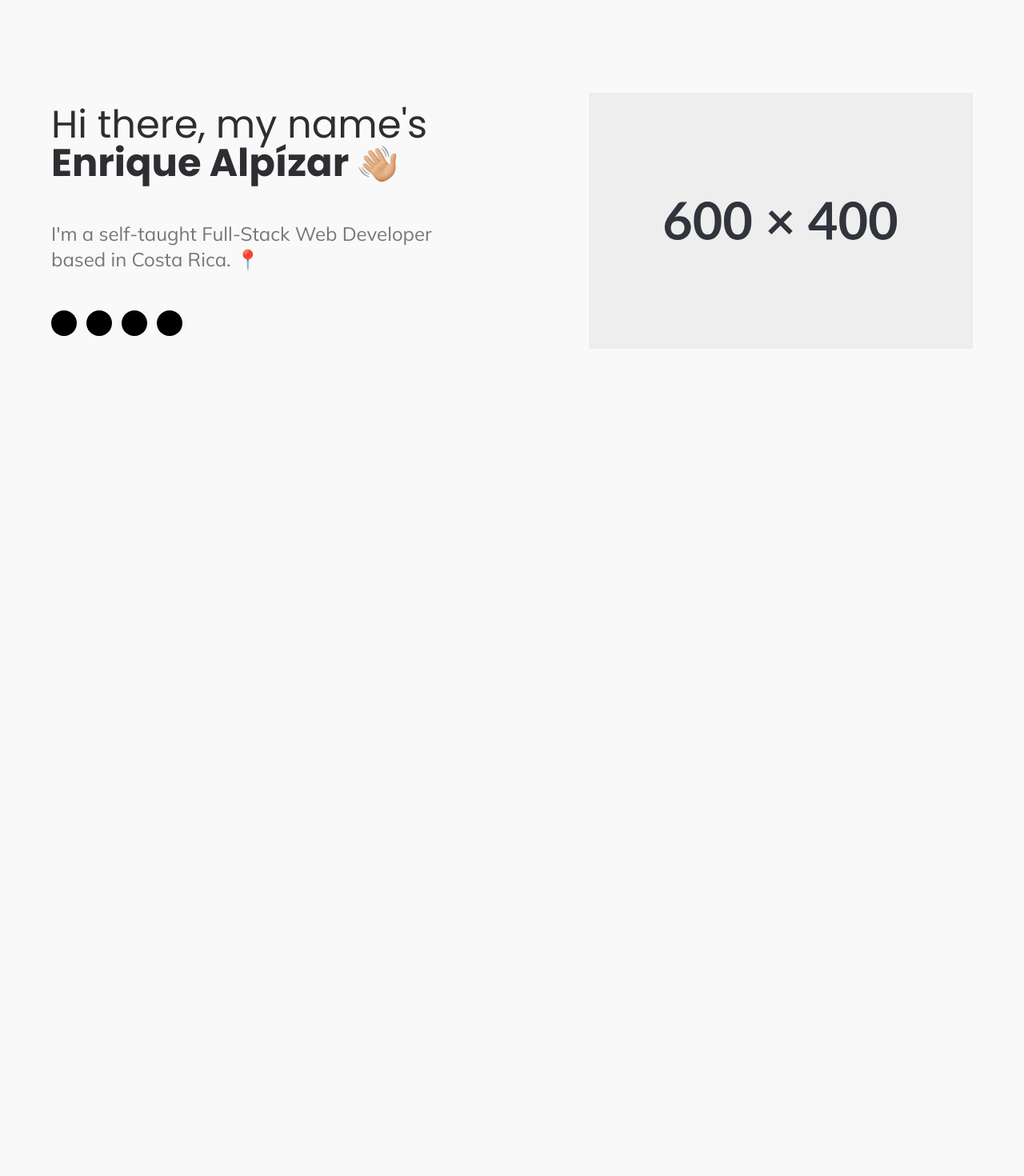
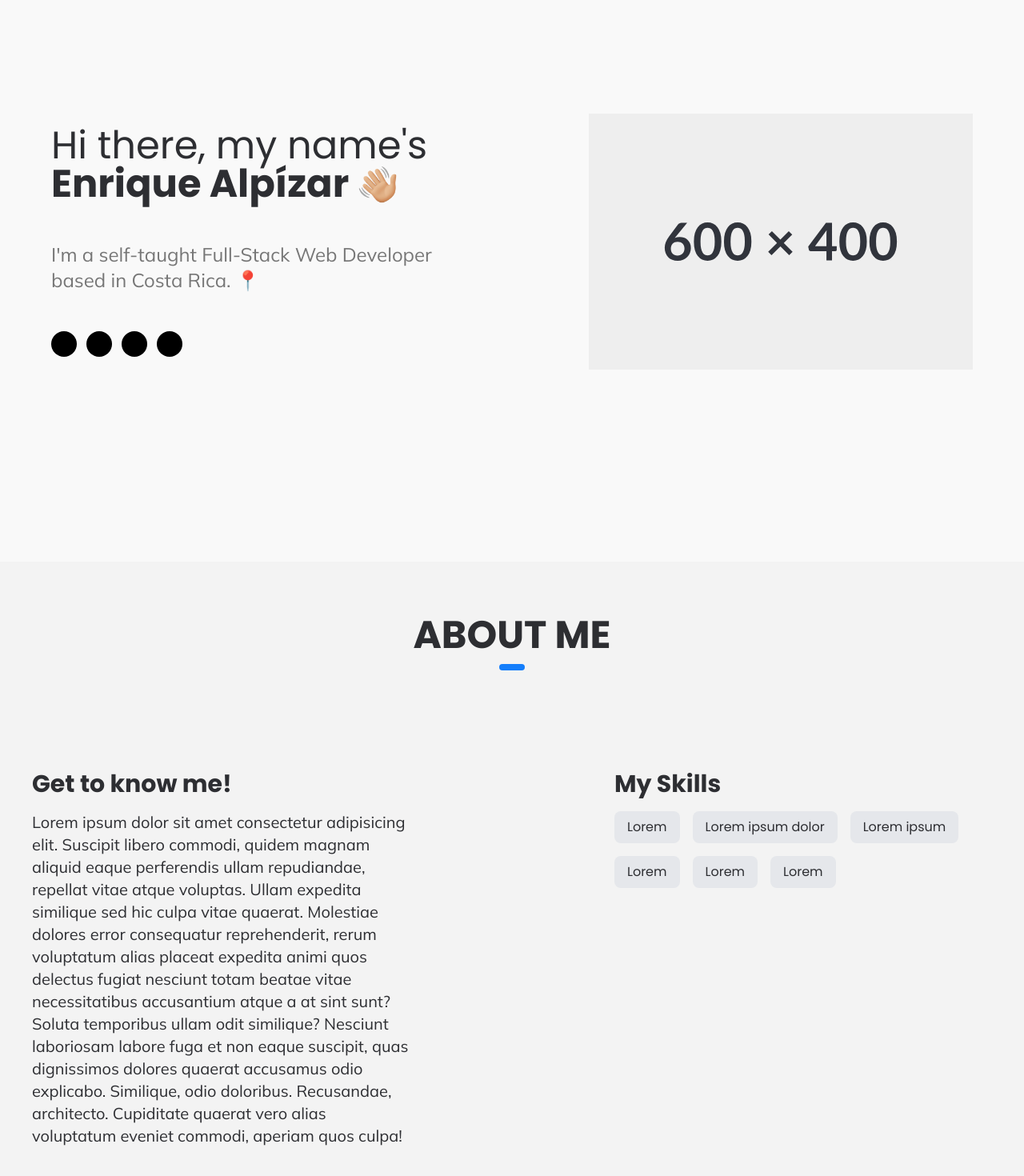
Before and after one commit to ealpizr/ealpizar.com, a Next.js app: page / in a window 1280 px wide. Shown: the part 98-1568 px from the top of the page at 80% size. Before the commit the page ends 800 px from the top, so only its background shows below. Built offline with nearby package versions, Linux system fonts and the light colour scheme.

Commit message:
Add about page structure

```diff
--- /dev/null
+++ b/app/components/About.tsx
@@ -0,0 +1,63 @@
+import { ReactNode } from "react";
+
+function AboutSection({
+  children,
+  title,
+}: {
+  children: ReactNode;
+  title: string;
+}) {
+  return (
+    <div className="flex-1">
+      <h4 className="font-bold mb-4 text-3xl">{title}</h4>
+      {children}
+    </div>
+  );
+}
+
+function SkillBadge({ displayName }: { displayName: string }) {
+  return (
+    <div className="py-2 px-4 rounded-lg bg-gray-200 dark:bg-slate-800">
+      {displayName}
+    </div>
+  );
+}
+
+export default function About() {
+  return (
+    <section
+      id="about"
+      className="h-screen flex flex-col items-center justify-center gap-3 bg-[var(--bg-secondary)]"
+    >
+      <h3 className="font-bold text-5xl">ABOUT ME</h3>
+      <span className="bg-[var(--fg-accent)] py-1 px-4 rounded-full mb-28"></span>
+      <div className="flex justify-between w-full max-w-[1200px] gap-64">
+        <AboutSection title="Get to know me!">
+          <p className="font-mulish text-xl">
+            Lorem ipsum dolor sit amet consectetur adipisicing elit. Suscipit
+            libero commodi, quidem magnam aliquid eaque perferendis ullam
+            repudiandae, repellat vitae atque voluptas. Ullam expedita similique
+            sed hic culpa vitae quaerat. Molestiae dolores error consequatur
+            reprehenderit, rerum voluptatum alias placeat expedita animi quos
+            delectus fugiat nesciunt totam beatae vitae necessitatibus
+            accusantium atque a at sint sunt? Soluta temporibus ullam odit
+            similique? Nesciunt laboriosam labore fuga et non eaque suscipit,
+            quas dignissimos dolores quaerat accusamus odio explicabo.
+            Similique, odio doloribus. Recusandae, architecto. Cupiditate
+            quaerat vero alias voluptatum eveniet commodi, aperiam quos culpa!
+          </p>
+        </AboutSection>
+        <AboutSection title="My Skills">
+          <div className="flex gap-4 flex-wrap">
+            <SkillBadge displayName="Lorem" />
+            <SkillBadge displayName="Lorem ipsum dolor" />
+            <SkillBadge displayName="Lorem ipsum" />
+            <SkillBadge displayName="Lorem" />
+            <SkillBadge displayName="Lorem" />
+            <SkillBadge displayName="Lorem" />
+          </div>
+        </AboutSection>
+      </div>
+    </section>
+  );
+}
--- a/app/components/Header.tsx
+++ b/app/components/Header.tsx
@@ -20,8 +20,8 @@ const Header = () => {
   return (
     // If we have many conditional classes in the future, we could use the 'classnames' library.
     <header
-      className={`flex items-center justify-between py-6 px-10 sticky top-0 transition-all ${
-        scrolled ? "bg-white dark:bg-[#1d1d20] shadow" : ""
+      className={`flex items-center justify-between py-6 px-10 fixed top-0 z-50 w-full transition-all h-[var(--header-height)] ${
+        scrolled ? "bg-white dark:bg-[#1d1d20] shadow" : "bg-transparent"
       }`}
     >
       <h2 className="text-xl font-bold">ealpizar.com</h2>
--- a/app/components/Home.tsx
+++ b/app/components/Home.tsx
@@ -2,7 +2,7 @@ import Image from "next/image";
 
 export default function Home() {
   return (
-    <section className="h-full flex flex-col items-center justify-center pb-32">
+    <section className="h-screen flex flex-col items-center justify-center">
       <div className="w-full max-w-6xl flex items-center justify-between gap-10">
         <main className="flex flex-shrink-0 max-w-[480px] flex-col gap-12">
           <div className="flex flex-col text-5xl w-fit">
--- a/app/globals.css
+++ b/app/globals.css
@@ -3,9 +3,12 @@
 @tailwind utilities;
 
 :root {
+  --header-height: 5rem;
+
   --fg-primary: #2d2e32;
   --fg-secondary: #767676;
   --bg-primary: #f9f9f9;
+  --bg-secondary: #f3f3f3;
   --fg-accent: #147efb;
 }
 
@@ -14,6 +17,7 @@
     --fg-primary: #f9f9f9;
     --fg-secondary: #a3a3a3;
     --bg-primary: #2d2e32;
+    --bg-secondary: #37383d;
     --fg-accent: #00d7ff;
   }
 }
--- a/app/layout.tsx
+++ b/app/layout.tsx
@@ -1,3 +1,4 @@
+import Header from "@components/Header";
 import { Mulish, Poppins } from "next/font/google";
 import "./globals.css";
 
@@ -26,6 +27,7 @@ export default function RootLayout({
       <body
         className={`scrollbar-thin scrollbar-thumb-rounded scrollbar-thumb-[#767676] hover:scrollbar-thumb-[#8c8c8c] scrollbar-track-[#e5e5e5] dark:scrollbar-thumb-[#767676] dark:hover:scrollbar-thumb-[#a6a6a6] dark:scrollbar-track-[#424242] ${poppins.variable} ${mulish.variable}`}
       >
+        <Header />
         {children}
       </body>
     </html>
--- a/app/page.tsx
+++ b/app/page.tsx
@@ -1,13 +1,11 @@
-import Header from "@components/Header";
+import About from "@components/About";
 import Home from "@components/Home";
 
 export default function Page() {
   return (
-    <div className="flex flex-col h-screen">
-      <Header />
-      <div className="flex-1">
-        <Home />
-      </div>
-    </div>
+    <>
+      <Home />
+      <About />
+    </>
   );
 }
```
